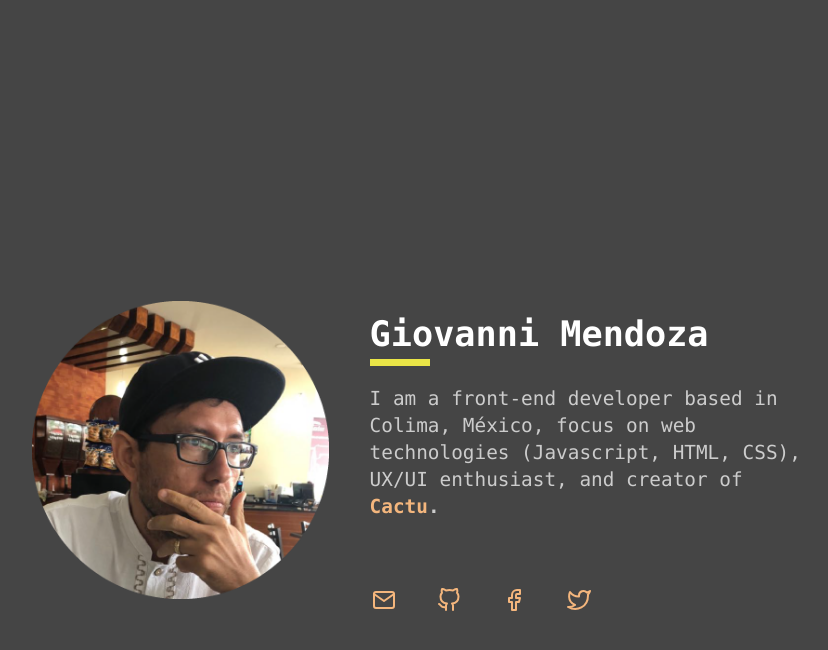
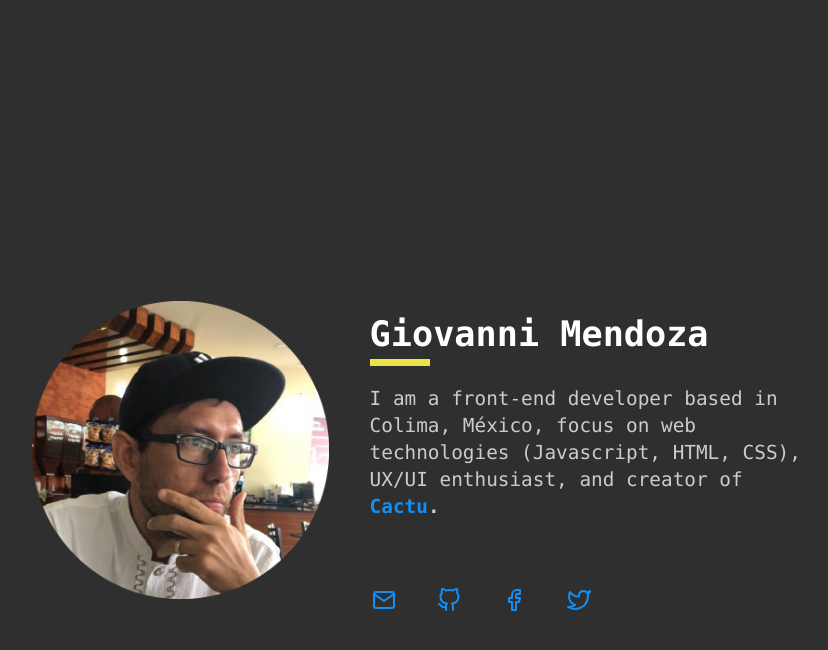
Before and after one commit to mendozagioo/mendozagioo.github.io, a Jekyll site: the page built from index.html, in a window 1280 px wide. Shown: the top 650 px of the page, without its empty margins (208-1036 px from the left). Built offline with Jekyll 4.4.1, drawn with Linux system fonts in a browser that asks for light colours; nearby versions of some CDN libraries.

Commit message:
Changing colors

```diff
--- a/_sass/_variables.scss
+++ b/_sass/_variables.scss
@@ -6,6 +6,6 @@ $clear:             #fff;
 $dark:              #000;
 $text-color:        #ccc;
 $header-color:      $clear;
-$link-color:        #f4b67d;
-$body-background:   #454545;
+$link-color:        #138ef2;
+$body-background:   #2f2f2f;
 $highlight:         #eae547;
```
